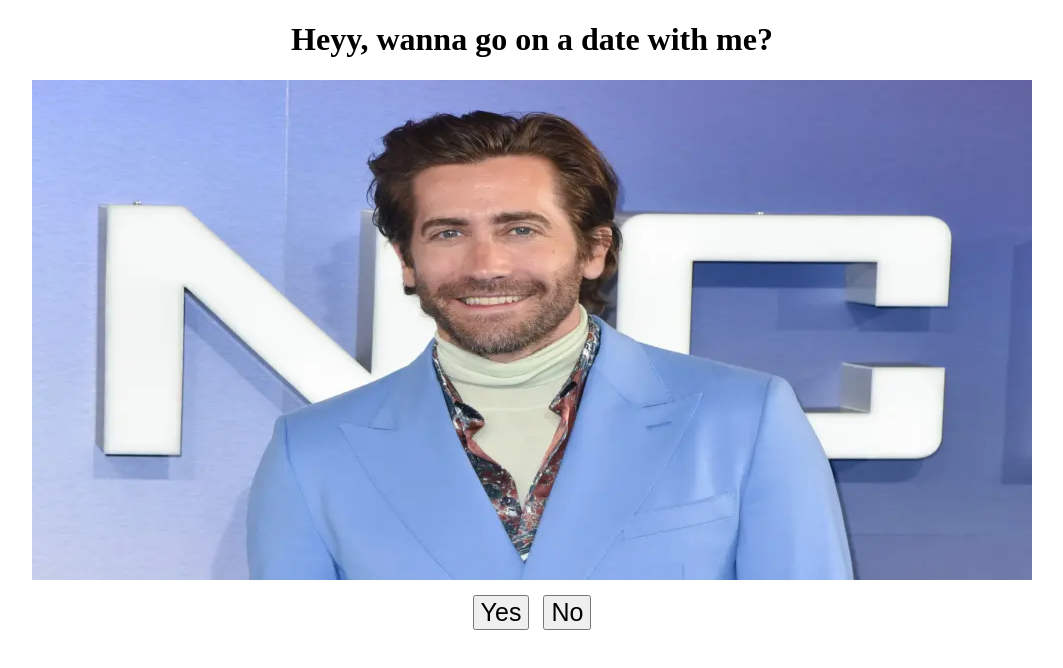
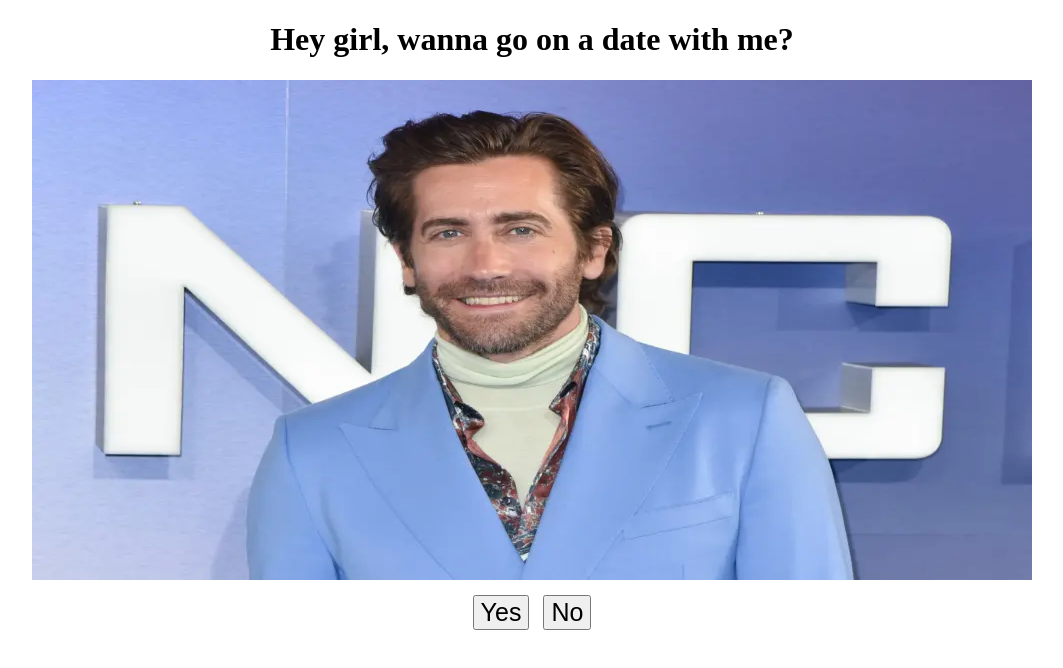
Before and after one commit to schanver/Project-Valentine, a plain HTML site: page Ryan-Version/index.html in a window 1280 px wide. Shown: the whole page, without its empty margins (108-1171 px from the left). Drawn offline with Linux system fonts and the light colour scheme; files whose address does not match are found by name.

Commit message:
hey girl

```diff
--- a/Ryan-Version/index.html
+++ b/Ryan-Version/index.html
@@ -7,7 +7,7 @@
     <meta name="viewport" content="width=device-width, initial-scale=1">
 </head>
 <body>
-    <h1 id="title">Heyy, wanna go on a date with me?</h1>
+    <h1 id="title">Hey girl, wanna go on a date with me?</h1>
 
     <div id="container">
         <div id="frame">
```
